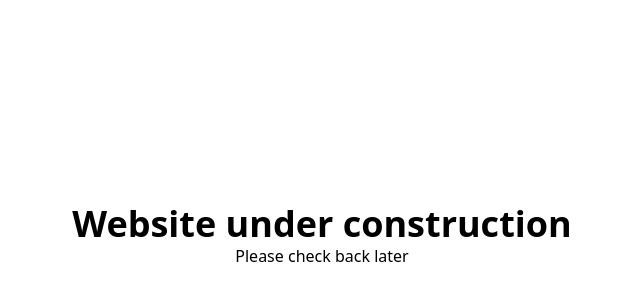
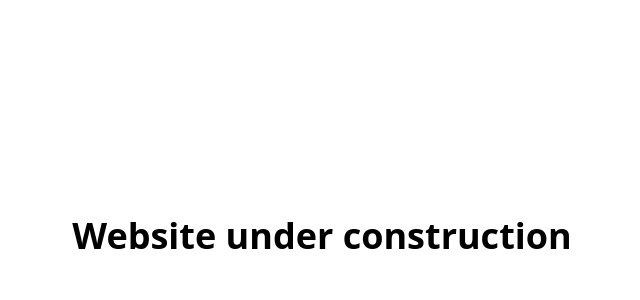
Before and after one commit to manitofigh/random, a plain HTML site: page index.html in a window 1280 px wide. Shown: the part 164-464 px from the top of the page, without its empty margins (318-958 px from the left). Drawn offline with nearby package versions, Linux system fonts and the light colour scheme.

Commit message:
Extra sen removal

```diff
--- a/index.html
+++ b/index.html
@@ -11,7 +11,6 @@
     <div class="flex h-screen">
       <div class="m-auto">
         <h1 class="text-4xl font-bold text-center">Website under construction</h1>
-        <p class="text-center">Please check back later</p>
       </div>
     </div>
   </body>
```
